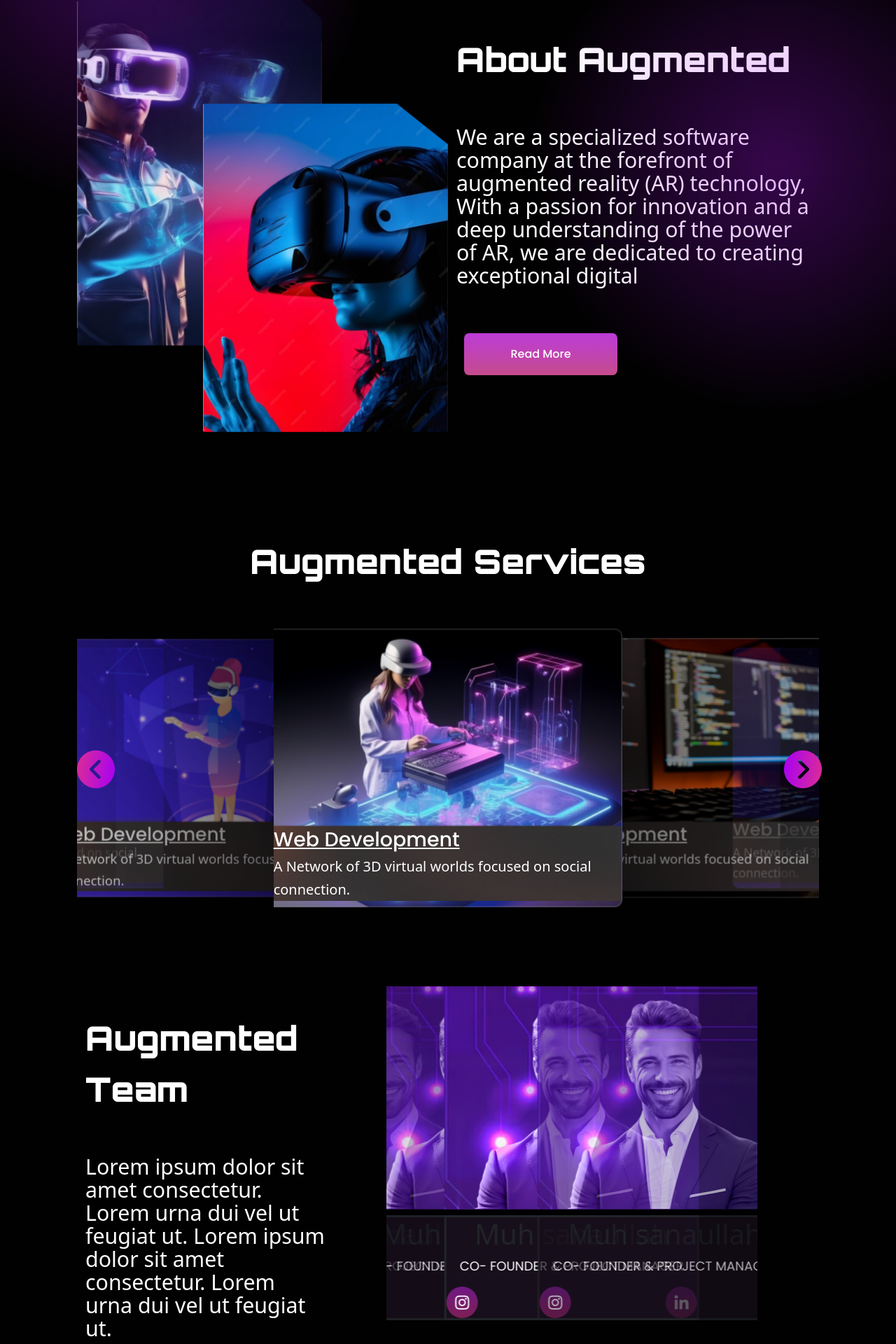
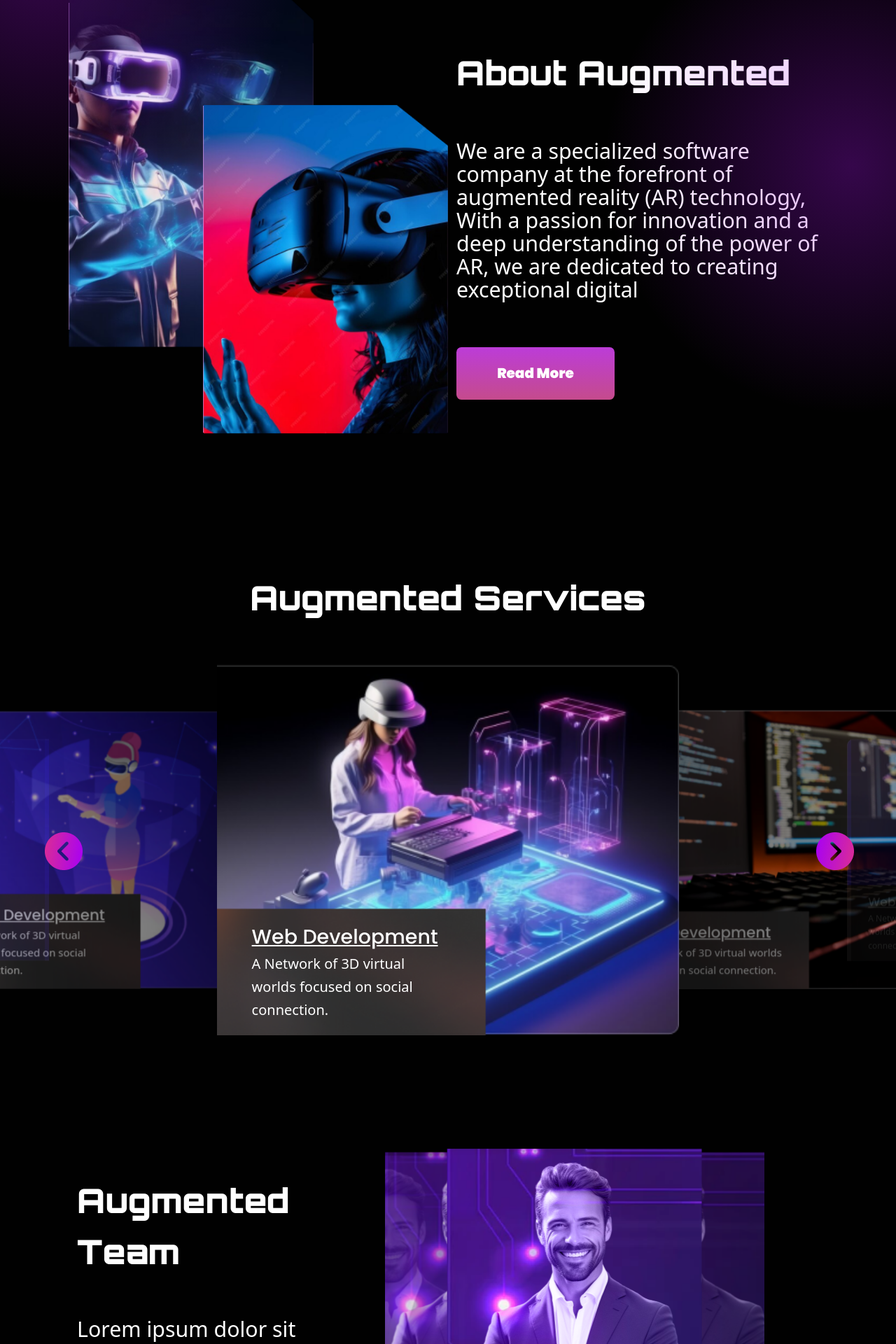
Before and after one commit to augmentedsolutions/augmentedsolWeb, a React (Vite) app: page / in a window 1280 px wide. Shown: the part 866-2786 px from the top of the page at 70% size. Built offline with nearby package versions, Linux system fonts and the light colour scheme.

Commit message:
All components structure completed using html and css

```diff
--- a/src/common/Button/Button.jsx
+++ b/src/common/Button/Button.jsx
@@ -2,14 +2,15 @@ import React from "react";
 import { Link } from "react-router-dom";
 import "../../index.css";
 // import './Button.css'
-const Button = ({ name }) => {
+const Button = ({ name ,Height = "62px",FontStylte='heading_sixth_11',justify='center' }) => {
   return (
-    <div className="row d-flex justify-content-center align-items-center">
-      <div className="col-8 col-lg-11">
+    <div className="row p-0 m-0 " style={{display:'flex',justifyContent:'center'}}>
+
         <Link
-          className=" btn_text py-3 px-2"
+          className={`col-12 btn_text   ${FontStylte}`}
           to={"/contact"}
           style={{
+            height:Height,
             textDecoration: "none",
             color: "white",
             // height: '3.875rem',
@@ -24,7 +25,7 @@ const Button = ({ name }) => {
         >
           {name}
         </Link>
-      </div>
+
     </div>
   );
 };
--- a/src/components/HomeComponent/AboutHome/AboutHome.jsx
+++ b/src/components/HomeComponent/AboutHome/AboutHome.jsx
@@ -50,9 +50,9 @@ const AboutHome = () => {
                 </p>
               </div>
             </div>
-            <div className="row d-flex justify-content-start MarginBottomText1">
-                <div className="col-lg-6 text-center text-lg-start">
-                <Button name="Read More" />
+            <div className="row  d-flex justify-content-center justify-content-lg-start" style={{}}>
+                <div className="col-3 col-lg-3 text-center text-lg-start" style={{minWidth:'250px'}}>
+                <Button name="Read More" Height="75px" FontStylte='heading_fifth_1' />
                 </div>
             </div>
           </div>
--- a/src/components/HomeComponent/HeroSection/HeroSection.jsx
+++ b/src/components/HomeComponent/HeroSection/HeroSection.jsx
@@ -3,6 +3,7 @@ import BannerImage from "../../../assets/Home/HeroSection.png";
 import HoverImageHome from "../../../assets/Home/HoverImageHome.png";
 import './HeroSection.css'
 import Button from "../../../common/Button/Button";
+import '../../../index.css'
 const HeroSection = () => {
   return (
     <>
@@ -12,25 +13,28 @@ const HeroSection = () => {
           style={{
             overflow: "hidden",
             position: "relative",
-            display: "flex",
-            alignItems: "center",
-            justifyContent: "start",
+
           }}
         >
           <img src={BannerImage} class="img-fluid image1" width="100%" alt="..."></img>
           <img src={HoverImageHome} class="img-fluid image2" width="100%" alt="..."></img>
-          <div className="row PaddingAllContainer" style={{ position: "absolute" }}>
-            <div className="col-11 col-lg-10 " style={{}}>
-              <h1 className="text3 heading_secondary_1" style={{}}>
+          <div className="row PaddingAllContainer" style={{ position: "absolute",top:'10%' }}>
+            <div className="col-10" style={{display:'flex',justifyContent:'start',flexDirection:'column'}}>
+              <h1 className="text3 MarginBottomText1 heading_primary_1" style={{}}>
                 Virtual Reality
               </h1>
-              <h2 className="text3 text_primary_1 " style={{}}>
+              <div className="row p-0 m-0">
+                <div className="col-12 col-xl-6 p-0 m-0">
+
+              <h2 className="text3 text_primary_1 MarginBottomText1 " style={{}}>
               Lorem ipsum dolor sit amet consectetur. Lorem urna dui vel ut feugiat ut. Lorem ipsum dolor sit amet consectetur. Lorem urna dui vel ut feugiat ut.
               </h2>
-              <div className="row Btn m-5">
-             <div className="col-6">
+                </div>
+              </div>
+              <div className="row p-0 m-0 Btn  " style={{display:'flex',justifyContent:'start',alignItems:'start'}}>
+             <div className="col-2 p-0 m-0" style={{minWidth:'172px',height:'62px'}}>
 
-              <Button name='Start'/>
+              <Button name='Lets Start' Height='63px' FontStylte={'heading_fifth_1'}/>
              </div>
               </div>
             </div>
--- a/src/components/HomeComponent/ServicesHome/Carousel.css
+++ b/src/components/HomeComponent/ServicesHome/Carousel.css
@@ -14,7 +14,7 @@
   justify-content: center;
   align-items: center;
   border-radius: 15px;
-  overflow: hidden;
+  /* overflow: hidden; */
   height: auto !important;
   /* width: 300px !important; */
   opacity: 0.7;
@@ -30,7 +30,7 @@
 .custom-next {
   position: absolute;
   top: 50%;
-  right: 0%;
+  right: 5%;
   width: 50px;
   height: 50px;
   transform: translateY(-50%);
@@ -40,6 +40,7 @@
 .custom-prev {
   position: absolute;
   top: 50%;
+  left: 5%;
   width: 50px;
   height: 50px;
   transform: translateY(-50%);
--- a/src/components/HomeComponent/ServicesHome/Carousle.jsx
+++ b/src/components/HomeComponent/ServicesHome/Carousle.jsx
@@ -21,6 +21,9 @@ const Carousel = () => {
     { id: 3, image: AgmentServices3 },
     { id: 4, image: AgmentServices3 },
     { id: 5, image: AgmentServices3 },
+    { id: 3, image: AgmentServices3 },
+    { id: 4, image: AgmentServices3 },
+    { id: 5, image: AgmentServices3 },
   ];
 
   return (
@@ -29,8 +32,8 @@ const Carousel = () => {
         effect={"coverflow"}
         grabCursor={true}
         centeredSlides={true}
-        slidesPerView={3}
-        spaceBetween={50}
+        slidesPerView={2}
+        spaceBetween={0}
         loop={true}
         navigation={{
           prevEl: ".custom-prev",
@@ -39,14 +42,14 @@ const Carousel = () => {
         coverflowEffect={{
           rotate: 0,
           stretch: 0,
-          depth:90,
+          depth:400,
           modifier: 1,
           slideShadows: true,
         }}
         breakpoints={{
           768: {
-            slidesPerView: 3,
-            spaceBetween: 20,
+            slidesPerView: 2,
+            spaceBetween: 0,
           },
           576: {
             slidesPerView: 1,
--- a/src/components/HomeComponent/ServicesHome/ServiceCard.jsx
+++ b/src/components/HomeComponent/ServicesHome/ServiceCard.jsx
@@ -17,7 +17,7 @@ const ServiceCard = ({ image }) => {
         src={image}
         alt="Service"
         style={{
-          height: '400px',
+          height: '530px',
           width: "auto",
           objectFit: "cover",
           position: "relative",
@@ -25,26 +25,36 @@ const ServiceCard = ({ image }) => {
       />
 
       {/* Text Overlay */}
+      <div className="row p-0 m-0 " style={{ position: "absolute",
+        // padding:'20px 50px 20px 50px',
+
+          left:'0%'
+          ,bottom:'0%'}}>
+        <div className="col-7 p-0 m-0" style={{
+
+
+         backgroundImage: `url(${ServiceImage})`,
+         backgroundSize: "cover",
+
+         // padding: "10px",
+       }} >
+
       <div
-        style={{
-          position: "absolute",
-          bottom: '10px',
-          backgroundImage: `url(${ServiceImage})`,
-          backgroundSize: "cover",
-          width: "100%",
-          // padding: "10px",
-        }}
+
         className="text-overlay"
+        style={{margin:'20px 50px 20px 50px',}}
       >
         <p
           className="text_secondary"
           style={{ textDecoration: "underline", margin: 0 }}
-        >
+          >
           Web Development
         </p>
         <p className="text_paragraph" style={{ margin: 0 }}>
           A Network of 3D virtual worlds focused on social connection.
         </p>
+          </div>
+      </div>
       </div>
     </div>
   );
--- a/src/components/HomeComponent/TeamHome/TeamCarousal.jsx
+++ b/src/components/HomeComponent/TeamHome/TeamCarousal.jsx
@@ -30,8 +30,8 @@ const TeamCarousal = () => {
     coverflowEffect={{
       rotate: 0,
       stretch: 0,
-      depth: 0,
-      modifier: 0,
+      depth: 50,
+      modifier: 1,
       slideShadows: false,
     }}
     spaceBetween={-130} // No space between slides
--- a/src/index.css
+++ b/src/index.css
@@ -191,9 +191,9 @@ body {
   color: var(--btn_text_color);
 }
 .heading_forth_1 {
-  font-family: var(--font_family_orbitron);
+  font-family: var(--font_family_poppins);
   font-size: var(--font_size_1_5);
-  font-weight: var(--font_weight_900);
+  font-weight: var(--font_weight_600);
   line-height: var(--line_height_25);
   color: var(--btn_text_color);
 }
@@ -205,10 +205,10 @@ body {
   color: var(--btn_text_color);
 }
 .heading_sixth_1 {
-  font-family: var(--font_family_orbitron);
+  font-family: var(--font_family_poppins);
   font-size: var(--font_size_1);
   font-weight: var(--font_weight_900);
-  line-height: var(--line_height_72);
+  line-height: var(--line_height_17_29);
   color: var(--btn_text_color);
 }
 .text_primary_1 {
--- a/src/pages/HomePage.jsx
+++ b/src/pages/HomePage.jsx
@@ -9,30 +9,32 @@ import ContactHome from "../components/HomeComponent/ContactHome/ContactHome";
 const Home = () => {
   return (
     <div style={{ overflow: "hidden" }}>
-      <div className="row Container" style={{ position: "relative" }}>
-        <div className="col-12">
-          <div className="row">
+      <div className="row " style={{ position: "relative" }}>
+        <div className="col-12 ">
+          <div className="row Container">
             <div className="col-12 MarginContainer" style={{}}>
               <HeroSection />
             </div>
           </div>
-          <div className="row MarginContainer" >
-            <div className="col-12 ">
+          <div className="row  Container" >
+            <div className="col-12 MarginContainer">
               <AboutHome />
             </div>
           </div>
-          <div className="row MarginContainer" >
+
+
+          <div className="row MarginContainer " >
             <div className="col-12 ">
               <ServicesHome />
             </div>
           </div>
-          <div className="row MarginContainer" >
-            <div className="col-12 ">
+          <div className="row  Container" >
+            <div className="col-12 MarginContainer ">
               <TeamHome />
             </div>
           </div>
-          <div className="row MarginContainer" >
-            <div className="col-12 ">
+          <div className="row  Container" >
+            <div className="col-12  MarginContainer">
               <ClientHome />
             </div>
           </div>
```
